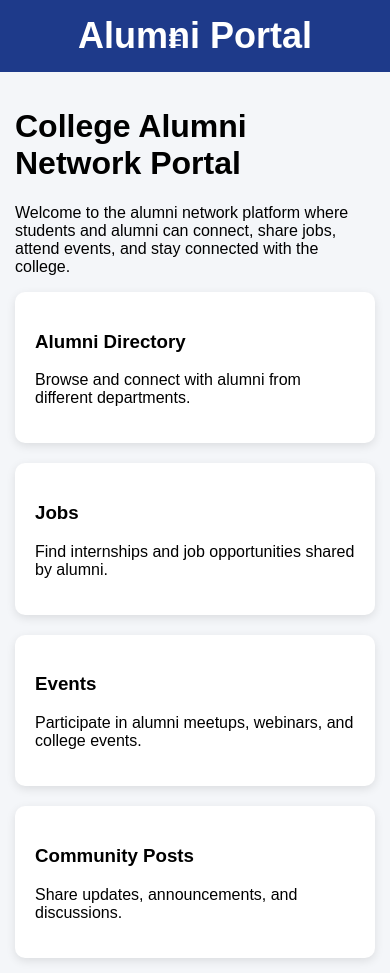
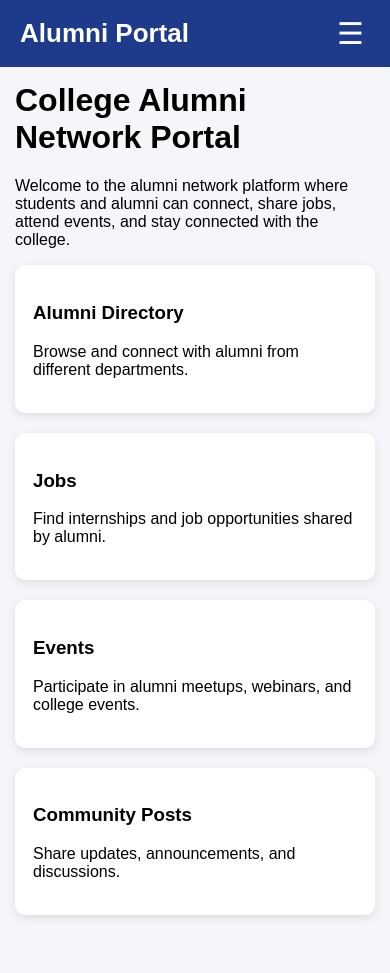
Before and after one commit to pponnusamy155-ai/alumni_portal, a React (Create React App) app in the folder frontend/: page / in a window 390 px wide. After the commit the page ends 930 px from the top, so only its background shows below. Built offline with nearby package versions, Linux system fonts and the light colour scheme.

Commit message:
Updated App.css with responsive navbar

```diff
--- a/frontend/src/App.css
+++ b/frontend/src/App.css
@@ -1,28 +1,44 @@
+/* ===========================
+   Global Styles
+=========================== */
+
 body {
   margin: 0;
   font-family: Arial, sans-serif;
   background: #f4f6f9;
 }
 
+/* ===========================
+   Navbar
+=========================== */
+
 .navbar {
   background: #1e3a8a;
   color: white;
-  padding: 15px 30px;
+  padding: 15px 20px;
   display: flex;
   justify-content: space-between;
   align-items: center;
   position: relative;
-  flex-wrap: nowrap;   /* Important */
 }
+
 .logo {
   margin: 0;
-  font-size: 36px;
+  font-size: 32px;
+  font-weight: bold;
 }
 
-.navbar a,
-.navbar button {
+/* Navigation Links */
+
+.nav-links {
+  display: flex;
+  gap: 15px;
+  align-items: center;
+}
+
+.nav-links a,
+.nav-links button {
   color: white;
-  margin-left: 15px;
   text-decoration: none;
   background: transparent;
   border: none;
@@ -30,9 +46,37 @@ body {
   font-size: 16px;
 }
 
+.nav-links button:hover,
+.nav-links a:hover {
+  opacity: 0.8;
+}
+
+/* Hamburger */
+
+.menu-btn {
+  display: none;
+  background: transparent;
+  border: none;
+  color: white;
+  font-size: 30px;
+  cursor: pointer;
+}
+
+/* ===========================
+   Main Container
+=========================== */
+
 .container {
   padding: 30px;
 }
+
+.container h1 {
+  margin-top: 0;
+}
+
+/* ===========================
+   Forms
+=========================== */
 
 .form {
   display: flex;
@@ -52,12 +96,20 @@ body {
 
 .form button {
   padding: 12px;
-  border: none;
   background: #2563eb;
   color: white;
+  border: none;
   border-radius: 8px;
   cursor: pointer;
 }
+
+.form button:hover {
+  background: #1d4ed8;
+}
+
+/* ===========================
+   Cards
+=========================== */
 
 .grid {
   display: grid;
@@ -71,21 +123,43 @@ body {
   border-radius: 10px;
   box-shadow: 0 3px 10px rgba(0,0,0,0.1);
 }
-/* Mobile Responsive */
-@media screen and (max-width: 768px) {
+
+/* ===========================
+   Mobile Responsive
+=========================== */
+
+@media (max-width: 768px) {
 
   .navbar {
-    flex-direction: column;
-    align-items: center;
-    text-align: center;
-    padding: 15px;
+    flex-wrap: wrap;
   }
 
-  .navbar a,
-  .navbar button {
+  .logo {
+    font-size: 26px;
+  }
+
+  .menu-btn {
     display: block;
-    margin: 10px 0;
+    margin-left: auto;
+  }
+
+  .nav-links {
+    display: none;
     width: 100%;
+    flex-direction: column;
+    margin-top: 15px;
+  }
+
+  .nav-links.active {
+    display: flex;
+  }
+
+  .nav-links a,
+  .nav-links button {
+    width: 100%;
+    text-align: center;
+    padding: 12px 0;
+    margin: 0;
   }
 
   .container {
@@ -100,96 +174,14 @@ body {
   .form textarea,
   .form select {
     width: 100%;
+    box-sizing: border-box;
+  }
+
+  .grid {
+    grid-template-columns: 1fr;
+  }
+
+  .card {
+    padding: 18px;
   }
 }
-.nav-links {
-  display: flex;
-  gap: 15px;
-  align-items: center;
-  flex-wrap: wrap;
-}
-@media (max-width: 768px) {
-
-  .nav-links {
-    flex-direction: column;
-    width: 100%;
-    text-align: center;
-    gap: 10px;
-    margin-top: 15px;
-  }
-
-  .nav-links a,
-  .nav-links button {
-    width: 100%;
-    margin: 5px 0;
-  }
-}
-
-/* ===========================
-   Navigation
-=========================== */
-
-.navbar {
-  background: #1e3a8a;
-  color: white;
-  padding: 15px 25px;
-  display: flex;
-  justify-content: space-between;
-  align-items: center;
-  position: relative;
-}
-
-.navbar h2 {
-  margin: 0;
-}
-
-.nav-links {
-  display: flex;
-  gap: 15px;
-  align-items: center;
-}
-
-.nav-links a,
-.nav-links button {
-  color: white;
-  text-decoration: none;
-  background: transparent;
-  border: none;
-  cursor: pointer;
-  font-size: 16px;
-}
-
-.menu-btn {
-  display: none;
-  background: transparent;
-  border: none;
-  color: white;
-  font-size: 32px;
-  cursor: pointer;
-  position: absolute;
-  right: 20px;
-  top: 20px;
-}
-
-/* ===========================
-   Mobile
-=========================== */
-
-@media screen and (max-width: 768px) {
-
-  .menu-btn {
-    display: block;
-  }
-
-  .nav-links {
-    display: none;
-    flex-direction: column;
-    width: 100%;
-    margin-top: 60px;
-    text-align: center;
-  }
-
-  .nav-links.active {
-    display: flex;
-  }
-}
```
